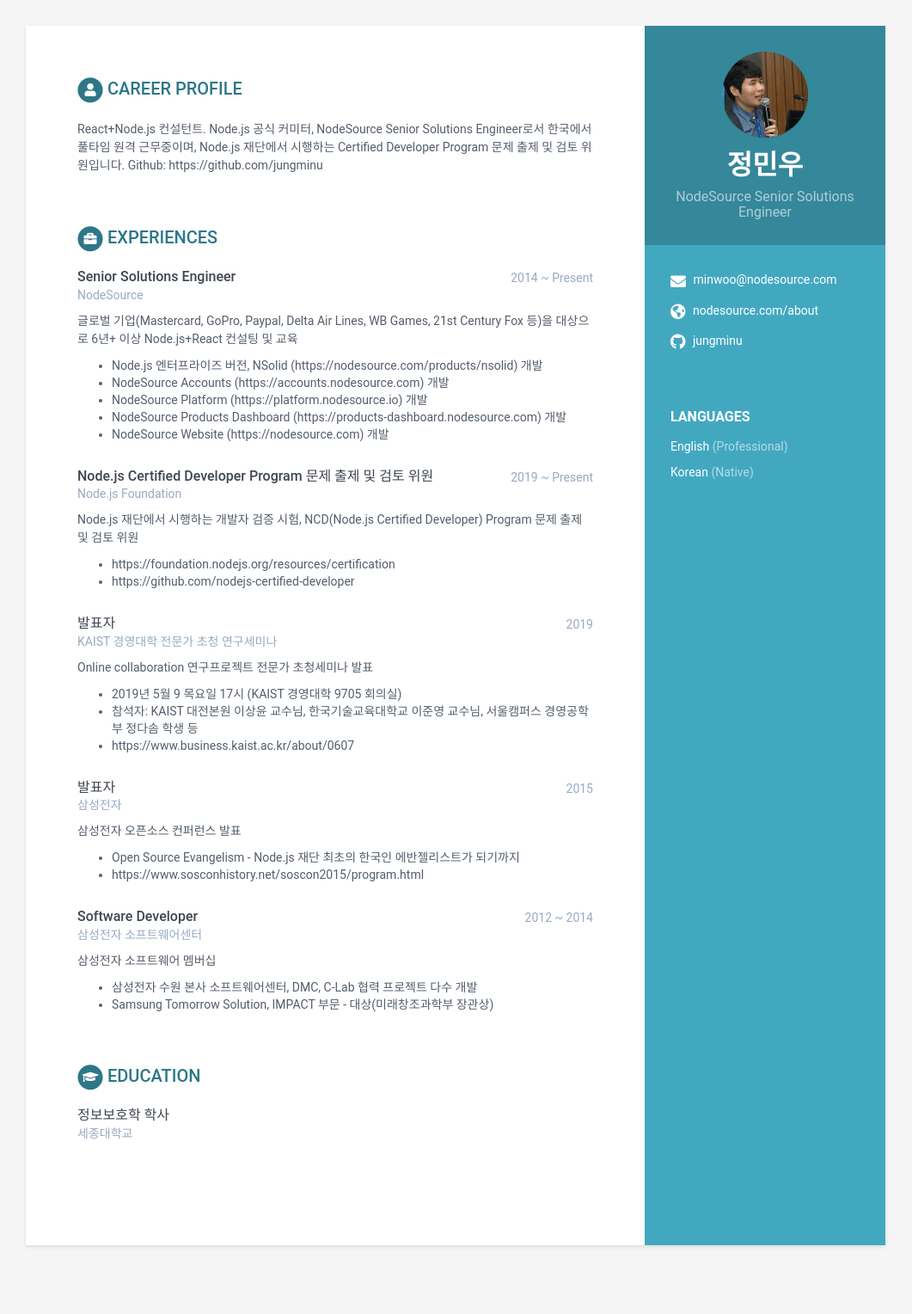
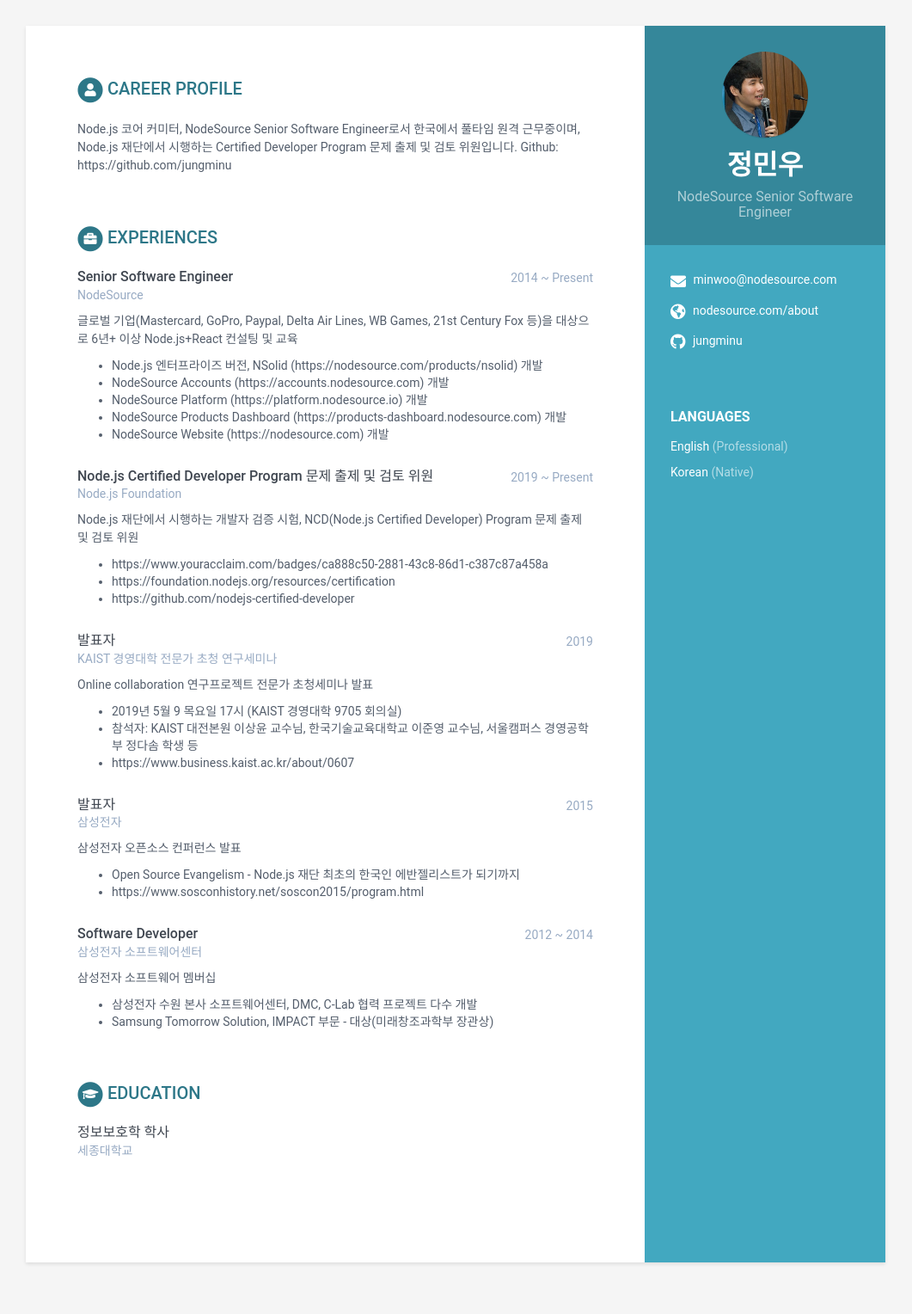
Before and after one commit to JungMinu/jungminu.github.io, a Jekyll site: the page built from index.html, in a window 1280 px wide. Shown: the whole page at 86% size, without its empty margins (110-1171 px from the left). Built offline with Jekyll 4.4.1, drawn with Linux system fonts in a browser that asks for light colours.

Commit message:
Update data.yml

```diff
--- a/_data/data.yml
+++ b/_data/data.yml
@@ -5,7 +5,7 @@
 
     # Profile information
     name: 정민우
-    tagline: NodeSource Senior Solutions Engineer
+    tagline: NodeSource Senior Software Engineer
     avatar: profile.png  #place a 100x100 picture inside /assets/images/ folder and provide the name of the file below
 
     # Sidebar links
@@ -28,11 +28,11 @@
 career-profile:
     title: Career Profile
     summary: |
-      React+Node.js 컨설턴트. Node.js 공식 커미터, NodeSource Senior Solutions Engineer로서 한국에서 풀타임 원격 근무중이며, Node.js 재단에서 시행하는 Certified Developer Program 문제 출제 및 검토 위원입니다.
+      Node.js 코어 커미터, NodeSource Senior Software Engineer로서 한국에서 풀타임 원격 근무중이며, Node.js 재단에서 시행하는 Certified Developer Program 문제 출제 및 검토 위원입니다.
       Github: https://github.com/jungminu
 
 experiences:
-    - role: Senior Solutions Engineer
+    - role: Senior Software Engineer
       time: 2014 ~ Present
       company: NodeSource
       details: |
@@ -48,6 +48,7 @@
       company: Node.js Foundation
       details: |
         Node.js 재단에서 시행하는 개발자 검증 시험, NCD(Node.js Certified Developer) Program 문제 출제 및 검토 위원
+          - https://www.youracclaim.com/badges/ca888c50-2881-43c8-86d1-c387c87a458a
           - https://foundation.nodejs.org/resources/certification
           - https://github.com/nodejs-certified-developer
 
```
